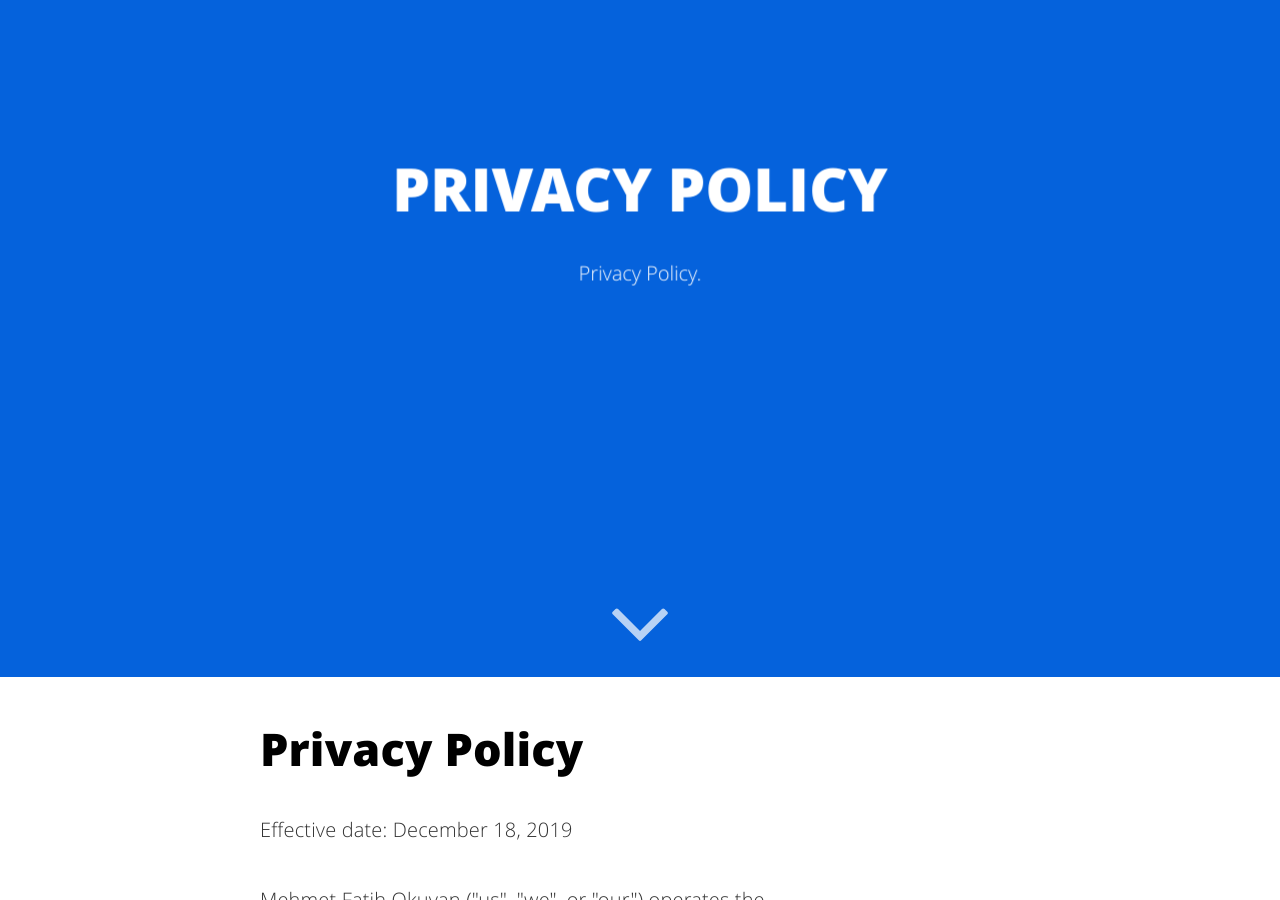
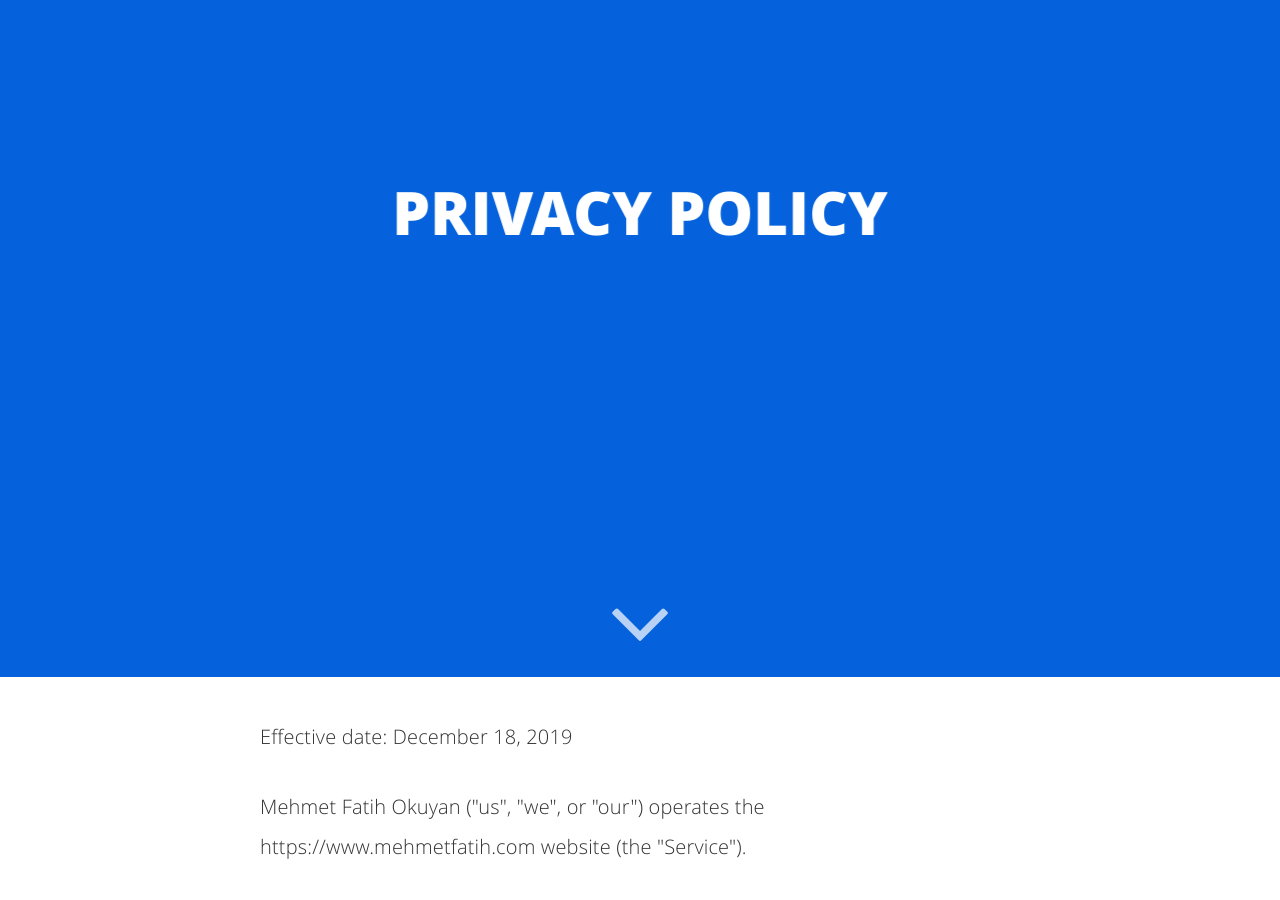
Before and after one commit to okuyanf61/okuyanf61.github.io, a Jekyll site: the page built from privacypolicy.html, in a window 1280 px wide and 900 px high, scrolled down 223 px. Built offline with Jekyll 4.4.1, drawn with Linux system fonts in a browser that asks for light colours.

Commit message:
Update privacypolicy.html

```diff
--- a/privacypolicy.html
+++ b/privacypolicy.html
@@ -2,11 +2,8 @@
 layout: minimal
 title: "Privacy Policy"
 permalink: /privacy-policy/index.html
-description: "Privacy Policy."
+description: ""
 ---
-
-<h1>Privacy Policy</h1>
-
 
 <p>Effective date: December 18, 2019</p>
 
```
